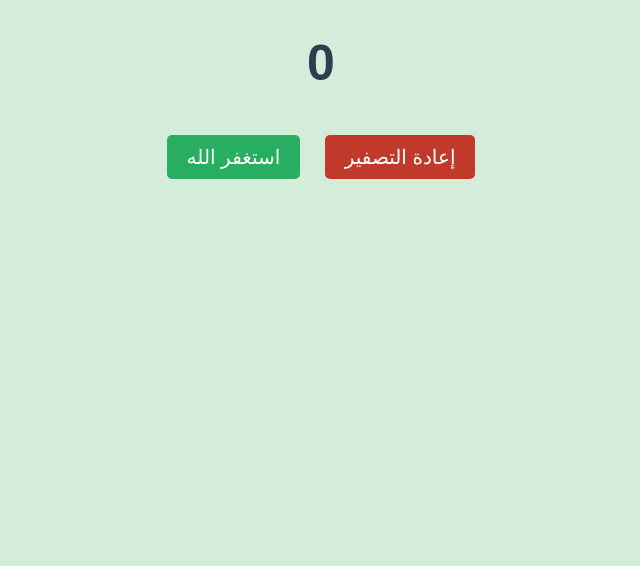
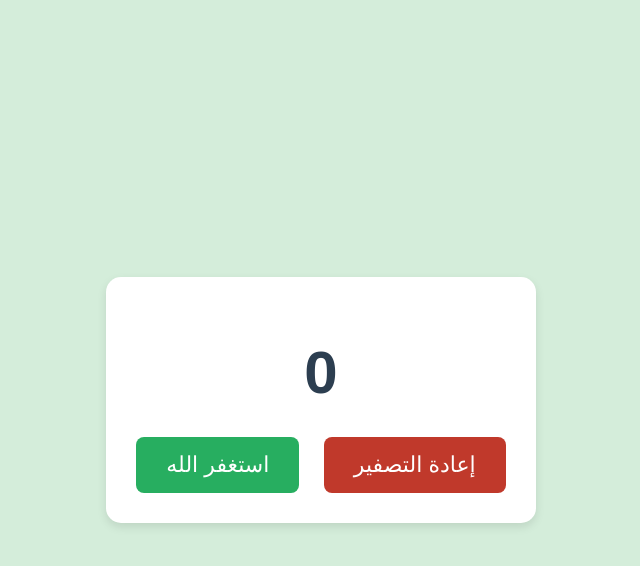
Before and after one commit to xshxd11/Staghfar-counter, a plain HTML site: page index.html in a window 1280 px wide. Shown: the whole page, without its empty margins (319-959 px from the left). Drawn offline with Linux system fonts and the light colour scheme.

Commit message:
Update index.html

```diff
--- a/index.html
+++ b/index.html
@@ -8,34 +8,56 @@
         body {
             text-align: center;
             font-family: Arial, sans-serif;
-            background-color: #d4edda;
+            background-color: #d4edda; /* لون أخضر فاتح */
+            display: flex;
+            flex-direction: column;
+            justify-content: center;
+            align-items: center;
+            height: 100vh;
+            margin: 0;
+        }
+        .container {
+            background: white;
+            padding: 20px;
+            border-radius: 15px;
+            box-shadow: 0px 4px 10px rgba(0, 0, 0, 0.1);
         }
         h1 {
-            font-size: 50px;
+            font-size: 60px;
             color: #2c3e50;
+            margin-bottom: 20px;
         }
         button {
-            font-size: 20px;
+            font-size: 22px;
             margin: 10px;
-            padding: 10px 20px;
+            padding: 15px 30px;
             cursor: pointer;
             border: none;
-            border-radius: 5px;
+            border-radius: 8px;
+            transition: 0.3s;
         }
         .count-btn {
             background-color: #27ae60;
             color: white;
         }
+        .count-btn:hover {
+            background-color: #219150;
+        }
         .reset-btn {
             background-color: #c0392b;
             color: white;
         }
+        .reset-btn:hover {
+            background-color: #a52a1e;
+        }
     </style>
 </head>
 <body>
-    <h1 id="counter">0</h1>
-    <button class="count-btn" onclick="increaseCount()">استغفر الله</button>
-    <button class="reset-btn" onclick="resetCount()">إعادة التصفير</button>
+    <div class="container">
+        <h1 id="counter">0</h1>
+        <button class="count-btn" onclick="increaseCount()">استغفر الله</button>
+        <button class="reset-btn" onclick="resetCount()">إعادة التصفير</button>
+    </div>
 
     <script>
         let count = localStorage.getItem("count") ? parseInt(localStorage.getItem("count")) : 0;
```
